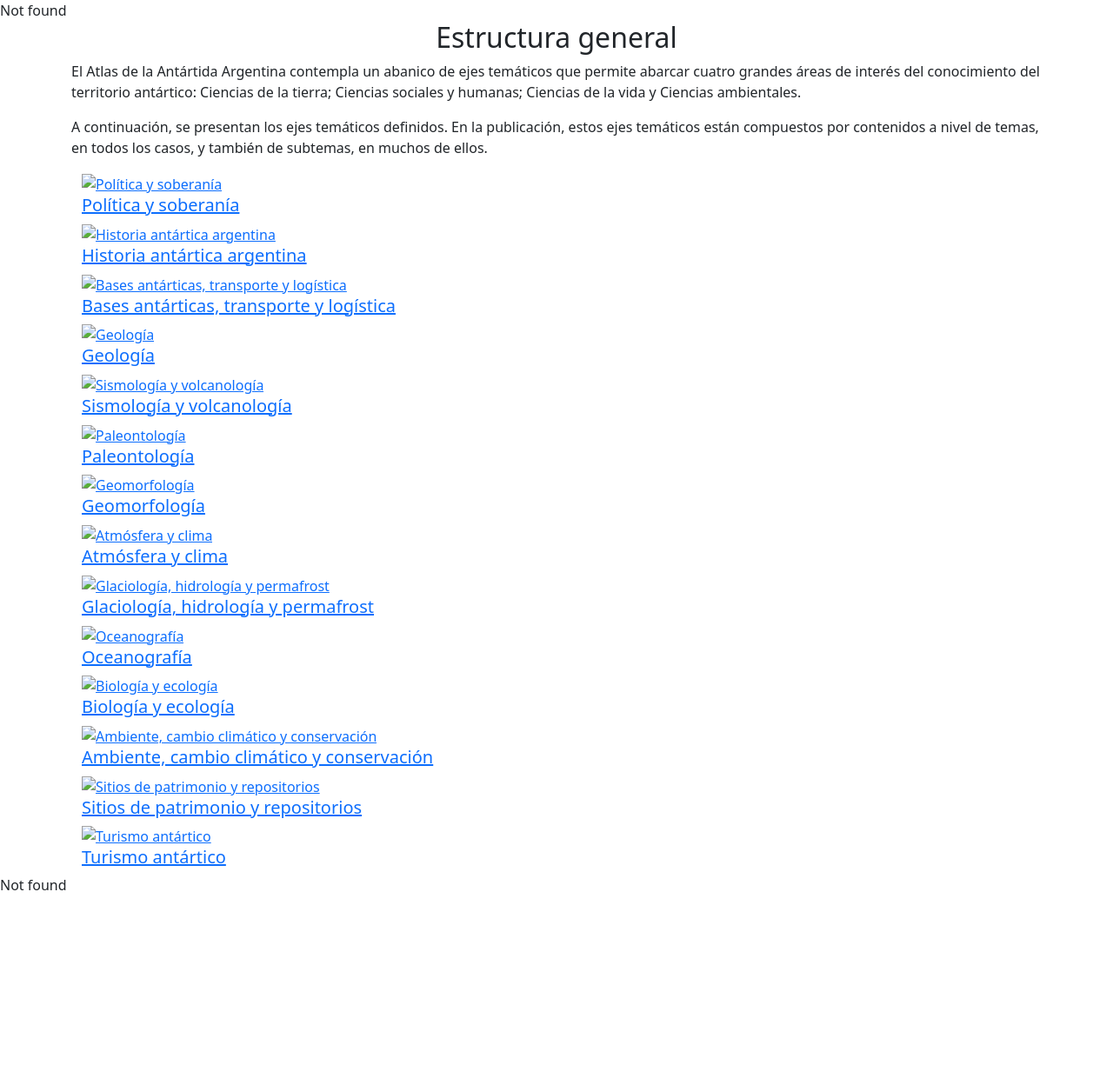
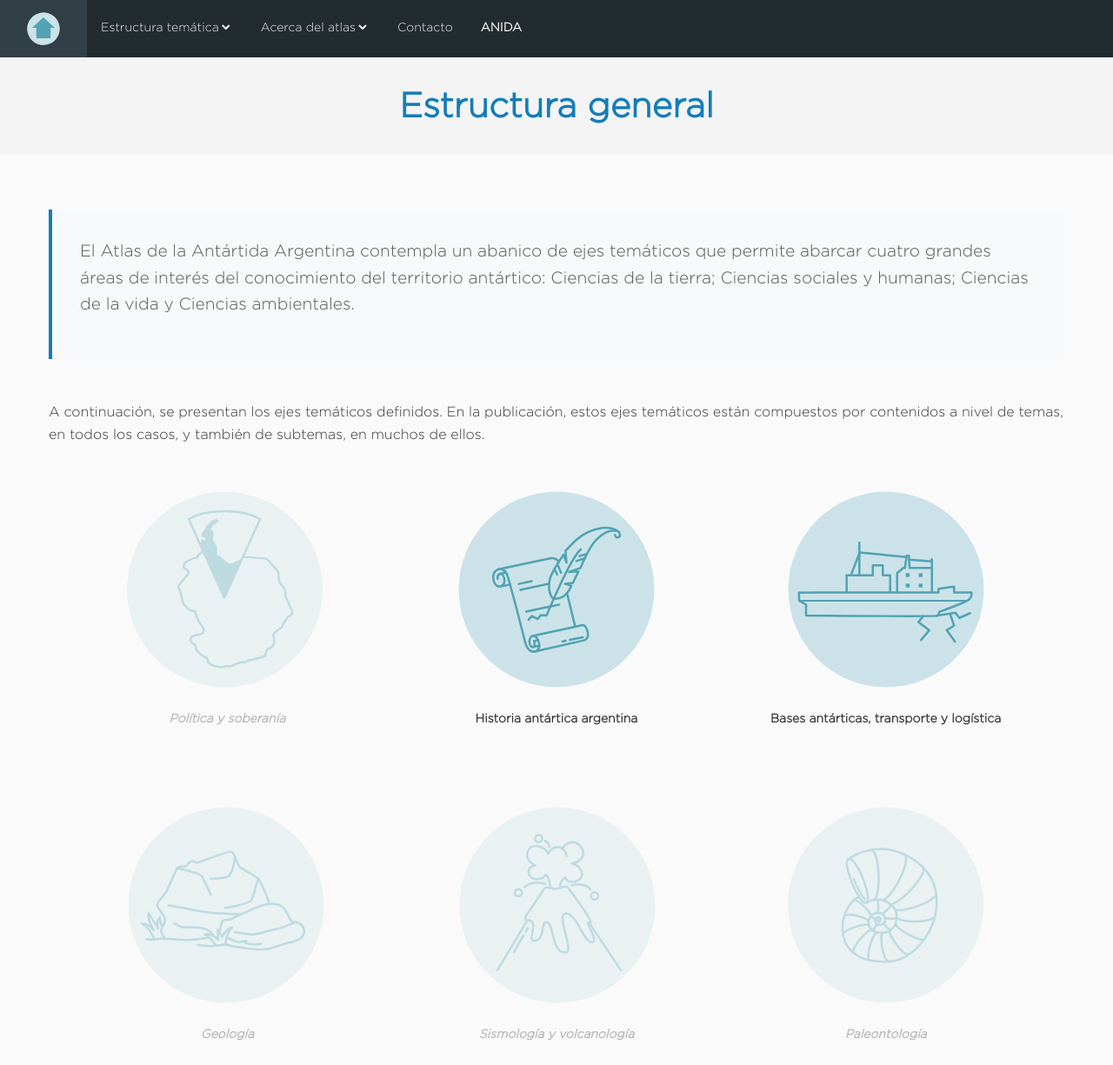
Before and after one commit to ign-argentina/atlas-antartida-web, a plain HTML site: page estructura-general.html in a window 1280 px wide. Shown: the top 1225 px of the page at 87% size. Before the commit the page ends 1030 px from the top, so only its background shows below. Drawn offline with nearby package versions, Linux system fonts and the light colour scheme; the site is published under a folder, as on GitHub Pages, so addresses that start at the root find nothing.

Commit message:
fix: corregir rutas de archivos en varios documentos HTML

```diff
--- a/acercade.html
+++ b/acercade.html
@@ -28,8 +28,8 @@
   <meta name="language" content="Spanish">
 
   <!-- Favicon -->
-  <link rel="icon" href="/assets/icons/favicon.png" type="image/svg+xml">
-  <link rel="apple-touch-icon" href="/assets/icons/favicon.png">
+  <link rel="icon" href="assets/icons/favicon.png" type="image/svg+xml">
+  <link rel="apple-touch-icon" href="assets/icons/favicon.png">
 
   <!-- Bootstrap CSS -->
   <link href="https://cdn.jsdelivr.net/npm/bootstrap@5.3.0/dist/css/bootstrap.min.css" rel="stylesheet" integrity="sha384-9ndCyUaIbzAi2FUVXJi0CjmCapSmO7SnpJef0486qhLnuZ2cdeRhO02iuK6FUUVM" crossorigin="anonymous">
@@ -37,10 +37,10 @@
   <link href="https://unpkg.com/boxicons@2.1.4/css/boxicons.min.css" rel="stylesheet">
 
   <!-- Estilos personalizados -->
-  <link rel="stylesheet" href="/styles/normalize.css">
-  <link rel="stylesheet" href="/styles/main.css">
-  <link rel="stylesheet" href="/styles/navbar.css">
-  <link rel="stylesheet" href="/styles/acercade.css">
+  <link rel="stylesheet" href="styles/normalize.css">
+  <link rel="stylesheet" href="styles/main.css">
+  <link rel="stylesheet" href="styles/navbar.css">
+  <link rel="stylesheet" href="styles/acercade.css">
 
   <!-- Bootstrap JS -->
   <script src="https://cdn.jsdelivr.net/npm/bootstrap@5.3.0/dist/js/bootstrap.bundle.min.js" integrity="sha384-geWF76RCwLtnZ8qwWowPQNguL3RmwHVBC9FhGdlKrxdiJJigb/j/68SIy3Te4Bkz" crossorigin="anonymous"></script>
@@ -55,7 +55,7 @@
   <header id="header" role="navigation"></header>
 
   <script>
-    fetch('/components/navbar.html')
+    fetch('components/navbar.html')
       .then(response => response.text())
       .then(data => {
         document.getElementById('header').innerHTML = data;
@@ -94,13 +94,13 @@
   <footer id="footer" role="contentinfo"></footer>
 
   <script>
-    fetch('/components/footer.html')
+    fetch('components/footer.html')
       .then(response => response.text())
       .then(data => {
         document.getElementById('footer').innerHTML = data;
       });
   </script>
-  <script src="/js/main.js"></script>
+  <script src="js/main.js"></script>
 
 </body>
 
--- a/estructura-general.html
+++ b/estructura-general.html
@@ -28,8 +28,8 @@
   <meta name="language" content="Spanish">
 
   <!-- Favicon -->
-  <link rel="icon" href="/assets/icons/favicon.png" type="image/svg+xml">
-  <link rel="apple-touch-icon" href="/assets/icons/favicon.png">
+  <link rel="icon" href="assets/icons/favicon.png" type="image/svg+xml">
+  <link rel="apple-touch-icon" href="assets/icons/favicon.png">
 
   <!-- Bootstrap CSS -->
   <link href="https://cdn.jsdelivr.net/npm/bootstrap@5.3.0/dist/css/bootstrap.min.css" rel="stylesheet" integrity="sha384-9ndCyUaIbzAi2FUVXJi0CjmCapSmO7SnpJef0486qhLnuZ2cdeRhO02iuK6FUUVM" crossorigin="anonymous">
@@ -37,10 +37,10 @@
   <link href="https://unpkg.com/boxicons@2.1.4/css/boxicons.min.css" rel="stylesheet">
 
   <!-- Estilos personalizados -->
-  <link rel="stylesheet" href="/styles/normalize.css">
-  <link rel="stylesheet" href="/styles/main.css">
-  <link rel="stylesheet" href="/styles/navbar.css">
-  <link rel="stylesheet" href="/styles/acercade.css">
+  <link rel="stylesheet" href="styles/normalize.css">
+  <link rel="stylesheet" href="styles/main.css">
+  <link rel="stylesheet" href="styles/navbar.css">
+  <link rel="stylesheet" href="styles/acercade.css">
 
   <!-- Bootstrap JS -->
   <script src="https://cdn.jsdelivr.net/npm/bootstrap@5.3.0/dist/js/bootstrap.bundle.min.js" integrity="sha384-geWF76RCwLtnZ8qwWowPQNguL3RmwHVBC9FhGdlKrxdiJJigb/j/68SIy3Te4Bkz" crossorigin="anonymous"></script>
@@ -55,7 +55,7 @@
   <header id="header"></header>
 
   <script>
-    fetch('/components/navbar.html')
+    fetch('components/navbar.html')
       .then(response => response.text())
       .then(data => {
         document.getElementById('header').innerHTML = data;
@@ -84,7 +84,7 @@
                 <a href="javascript:void(0);" class="disabled" id="historia-antartica-argentina" data-tracking-category="navigation" data-tracking-action="click" data-tracking-label="Política y soberanía" title="Política y soberanía">
                   <div class="icon-box no-bg">
                     <div class="icon">
-                      <img src="/assets/icons/antartida_01_politica_soberania.svg" alt="Política y soberanía">
+                      <img src="assets/icons/antartida_01_politica_soberania.svg" alt="Política y soberanía">
                     </div>
                     <h5>Política y soberanía</h5>
                   </div>
@@ -97,7 +97,7 @@
                 <a href="https://antartida-anida.ign.gob.ar/mapstore/#/geostory/398" id="historia-antartica-argentina" target="_blank" data-tracking-category="navigation" data-tracking-action="click" data-tracking-label="Historia antártica argentina" title="Historia antártica argentina">
                   <div class="icon-box no-bg">
                     <div class="icon">
-                      <img src="/assets/icons/antartida_02_historia.svg" alt="Historia antártica argentina">
+                      <img src="assets/icons/antartida_02_historia.svg" alt="Historia antártica argentina">
                     </div>
                     <h5>Historia antártica argentina</h5>
                   </div>
@@ -110,7 +110,7 @@
                 <a href="https://antartida-anida.ign.gob.ar/mapstore/#/geostory/4872" id="bases-antarticas" target="_blank" data-tracking-category="navigation" data-tracking-action="click" data-tracking-label="Bases antárticas, transporte y logística" title="Bases antárticas, transporte y logística">
                   <div class="icon-box no-bg">
                     <div class="icon">
-                      <img src="/assets/icons/antartida_03_bases.svg" alt="Bases antárticas, transporte y logística">
+                      <img src="assets/icons/antartida_03_bases.svg" alt="Bases antárticas, transporte y logística">
                     </div>
                     <h5>Bases antárticas, transporte y logística</h5>
                   </div>
@@ -123,7 +123,7 @@
                 <a href="javascript:void(0);" class="disabled" id="historia-antartica-argentina" data-tracking-category="navigation" data-tracking-action="click" data-tracking-label="Geología" title="Geología">
                   <div class="icon-box no-bg">
                     <div class="icon">
-                      <img src="/assets/icons/antartida_04_geologia.svg" alt="Geología">
+                      <img src="assets/icons/antartida_04_geologia.svg" alt="Geología">
                     </div>
                     <h5>Geología</h5>
                   </div>
@@ -136,7 +136,7 @@
                 <a href="javascript:void(0);" class="disabled" id="historia-antartica-argentina" data-tracking-category="navigation" data-tracking-action="click" data-tracking-label="Sismología y volcanología" title="Sismología y volcanología">
                   <div class="icon-box no-bg">
                     <div class="icon">
-                      <img src="/assets/icons/antartida_05_sismo_volcan.svg" alt="Sismología y volcanología">
+                      <img src="assets/icons/antartida_05_sismo_volcan.svg" alt="Sismología y volcanología">
                     </div>
                     <h5>Sismología y volcanología</h5>
                   </div>
@@ -149,7 +149,7 @@
                 <a href="javascript:void(0);" class="disabled" id="paleontologia" data-tracking-category="navigation" data-tracking-action="click" data-tracking-label="Paleontología" title="Paleontología">
                   <div class="icon-box no-bg">
                     <div class="icon">
-                      <img src="/assets/icons/antartida_06_paleo.svg" alt="Paleontología">
+                      <img src="assets/icons/antartida_06_paleo.svg" alt="Paleontología">
                     </div>
                     <h5>Paleontología</h5>
                   </div>
@@ -162,7 +162,7 @@
                 <a href="https://antartida-anida.ign.gob.ar/mapstore/#/geostory/194" id="geomorfologia" target="_blank" data-tracking-category="navigation" data-tracking-action="click" data-tracking-label="Geomorfología" title="Geomorfología">
                   <div class="icon-box no-bg">
                     <div class="icon">
-                      <img src="/assets/icons/antartida_07_geomorfo.svg" alt="Geomorfología">
+                      <img src="assets/icons/antartida_07_geomorfo.svg" alt="Geomorfología">
                     </div>
                     <h5>Geomorfología</h5>
                   </div>
@@ -175,7 +175,7 @@
                 <a href="javascript:void(0);" class="disabled" id="historia-antartica-argentina" data-tracking-category="navigation" data-tracking-action="click" data-tracking-label="Atmósfera y clima" title="Atmósfera y clima">
                   <div class="icon-box no-bg">
                     <div class="icon">
-                      <img src="/assets/icons/antartida_08_atmosfera.svg" alt="Atmósfera y clima">
+                      <img src="assets/icons/antartida_08_atmosfera.svg" alt="Atmósfera y clima">
                     </div>
                     <h5>Atmósfera y clima</h5>
                   </div>
@@ -188,7 +188,7 @@
                 <a id="glaciologia" class="disabled" href="javascript:void(0);" data-tracking-category="navigation" data-tracking-action="click" data-tracking-label="Glaciología, hidrología y permafrost" title="Glaciología, hidrología y permafrost">
                   <div class="icon-box no-bg">
                     <div class="icon">
-                      <img src="/assets/icons/antartida_09_glacio.svg" alt="Glaciología, hidrología y permafrost">
+                      <img src="assets/icons/antartida_09_glacio.svg" alt="Glaciología, hidrología y permafrost">
                     </div>
                     <h5>Glaciología, hidrología y permafrost</h5>
                   </div>
@@ -201,7 +201,7 @@
                 <a id="oceanografia" target="_blank" href="https://antartida-anida.ign.gob.ar/mapstore/#/geostory/410" data-tracking-category="navigation" data-tracking-action="click" data-tracking-label="Oceanografía" title="Oceanografía">
                   <div class="icon-box no-bg">
                     <div class="icon">
-                      <img src="/assets/icons/antartida_10_oceano.svg" alt="Oceanografía">
+                      <img src="assets/icons/antartida_10_oceano.svg" alt="Oceanografía">
                     </div>
                     <h5>Oceanografía</h5>
                   </div>
@@ -214,7 +214,7 @@
                 <a href="javascript:void(0);" class="disabled" id="historia-antartica-argentina" data-tracking-category="navigation" data-tracking-action="click" data-tracking-label="Biología y ecología" title="Biología y ecología">
                   <div class="icon-box no-bg">
                     <div class="icon">
-                      <img src="/assets/icons/antartida_11_biologia.svg" alt="Biología y ecología">
+                      <img src="assets/icons/antartida_11_biologia.svg" alt="Biología y ecología">
                     </div>
                     <h5>Biología y ecología</h5>
                   </div>
@@ -227,7 +227,7 @@
                 <a href="javascript:void(0);" class="disabled" id="historia-antartica-argentina" data-tracking-category="navigation" data-tracking-action="click" data-tracking-label="Ambiente, cambio climático y conservación" title="Ambiente, cambio climático y conservación">
                   <div class="icon-box no-bg">
                     <div class="icon">
-                      <img src="/assets/icons/antartida_12_ambiente.svg" alt="Ambiente, cambio climático y conservación">
+                      <img src="assets/icons/antartida_12_ambiente.svg" alt="Ambiente, cambio climático y conservación">
                     </div>
                     <h5>Ambiente, cambio climático y conservación</h5>
                   </div>
@@ -240,7 +240,7 @@
                 <a href="javascript:void(0);" class="disabled" id="historia-antartica-argentina" data-tracking-category="navigation" data-tracking-action="click" data-tracking-label="Sitios de patrimonio y repositorios" title="Sitios de patrimonio y repositorios">
                   <div class="icon-box no-bg">
                     <div class="icon">
-                      <img src="/assets/icons/antartida_13_patrimonio.svg" alt="Sitios de patrimonio y repositorios">
+                      <img src="assets/icons/antartida_13_patrimonio.svg" alt="Sitios de patrimonio y repositorios">
                     </div>
                     <h5>Sitios de patrimonio y repositorios</h5>
                   </div>
@@ -253,7 +253,7 @@
                 <a href="javascript:void(0);" class="disabled" id="historia-antartica-argentina" data-tracking-category="navigation" data-tracking-action="click" data-tracking-label="Turismo antártico" title="Turismo antártico">
                   <div class="icon-box no-bg">
                     <div class="icon">
-                      <img src="/assets/icons/antartida_14_turismo.svg" alt="Turismo antártico">
+                      <img src="assets/icons/antartida_14_turismo.svg" alt="Turismo antártico">
                     </div>
                     <h5>Turismo antártico</h5>
                   </div>
@@ -268,13 +268,13 @@
   <footer id="footer"></footer>
 
   <script>
-    fetch('/components/footer.html')
+    fetch('components/footer.html')
       .then(response => response.text())
       .then(data => {
         document.getElementById('footer').innerHTML = data;
       });
   </script>
-  <script src="/js/main.js"></script>
+  <script src="js/main.js"></script>
 </body>
 
 </html>
```
Also changed, not shown: cita.html (+9 -9 lines), contacto.html (+10 -10 lines), equipo.html (+7 -7 lines).
